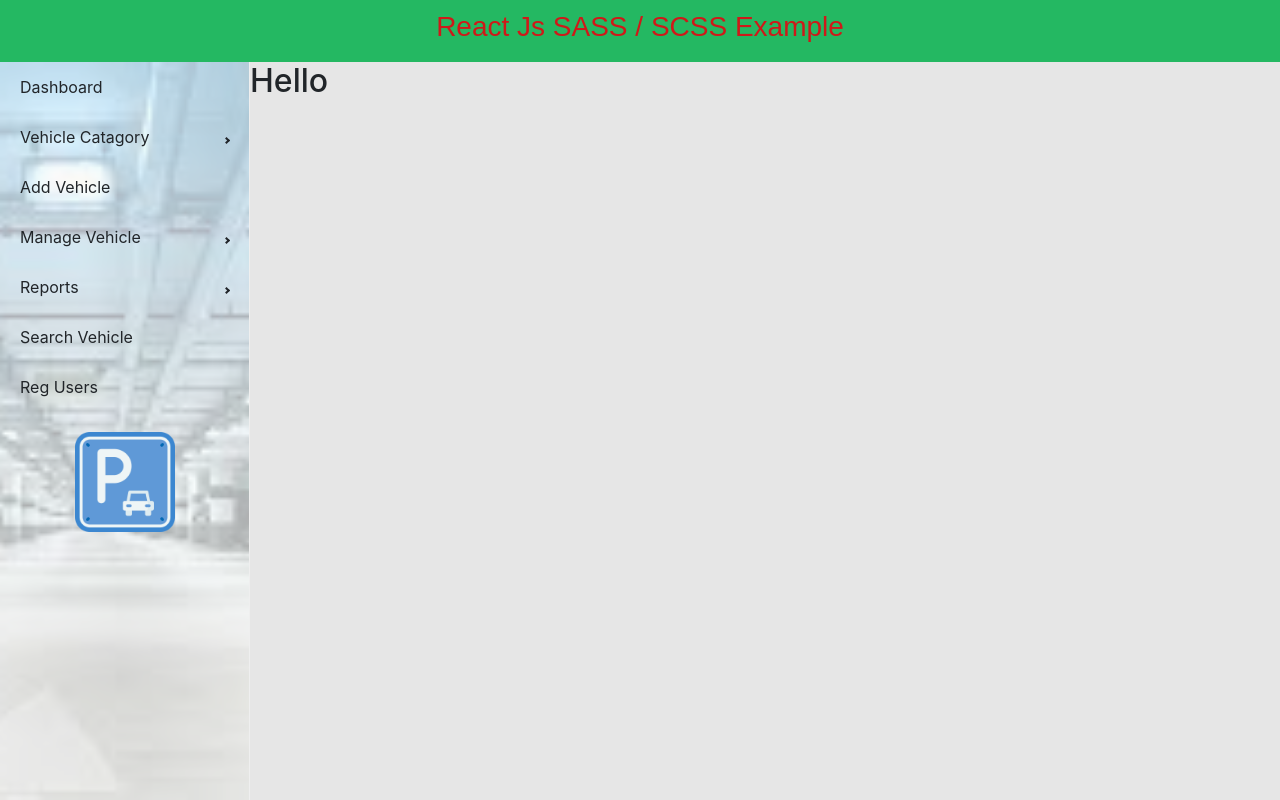
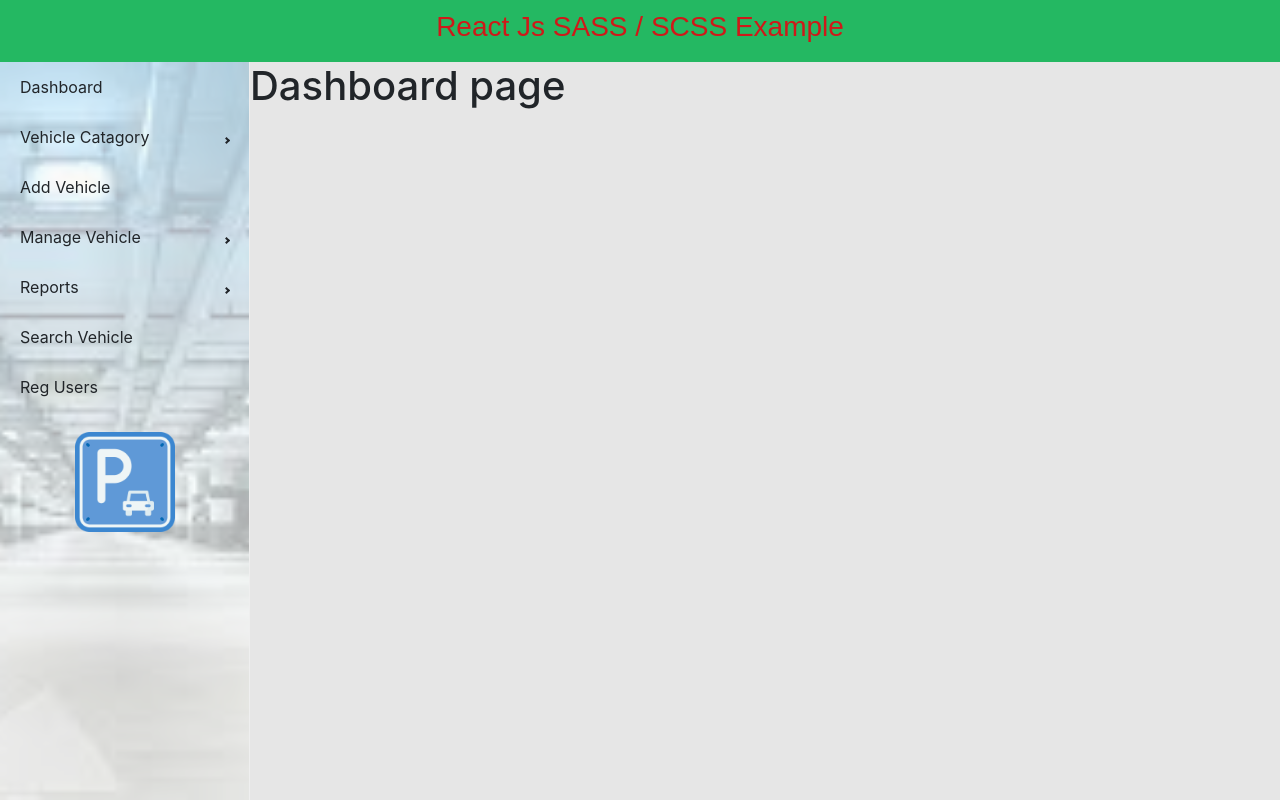
Before and after one commit to yasinabdmahmood/Vehicle-parking-managment-system, a React (Create React App) app: page /home in a window 1280 px wide. Built offline with nearby package versions, Linux system fonts and the light colour scheme.

Commit message:
Set up some nested routes

```diff
--- a/src/components/template/Template.js
+++ b/src/components/template/Template.js
@@ -3,6 +3,7 @@
 import parking from '../../assets/images/parking.png'
 import logo from '../../assets/images/parking-area.png'
 import { Sidebar, Menu, MenuItem, SubMenu } from 'react-pro-sidebar'
+import { Outlet, Link  } from 'react-router-dom';
 
 function Template() {
     return (
@@ -16,12 +17,12 @@
         }}>
           <Sidebar breakPoint='sm' image={parking} >
             <Menu>
-              <MenuItem>Dashboard</MenuItem>
+              <MenuItem component={<Link to="/home" />}>Dashboard</MenuItem>
               <SubMenu label="Vehicle Catagory">
                 <MenuItem>Add Category</MenuItem>
                 <MenuItem>Manage Category</MenuItem>
               </SubMenu>
-              <MenuItem> Add Vehicle </MenuItem>
+              <MenuItem component={<Link to="/home/add_vehicle" />} > Add Vehicle </MenuItem>
               <SubMenu label="Manage Vehicle">
                 <MenuItem>Manage In Vehicle</MenuItem>
                 <MenuItem>Manage Out Vehicle</MenuItem>
@@ -37,7 +38,11 @@
             </div>
           </Sidebar>
           <div style={{flexGrow: '1'}}>
-          <h2>Hello</h2>
+            {/* <Routes>
+                <Route  path="/home/dashboard" element={<Dashboard />} />
+                <Route  path="/home/add_vehicle" element={<AddVehicle />} />
+            </Routes> */}
+             <Outlet />
           </div>
         </div>
       </div>
```
